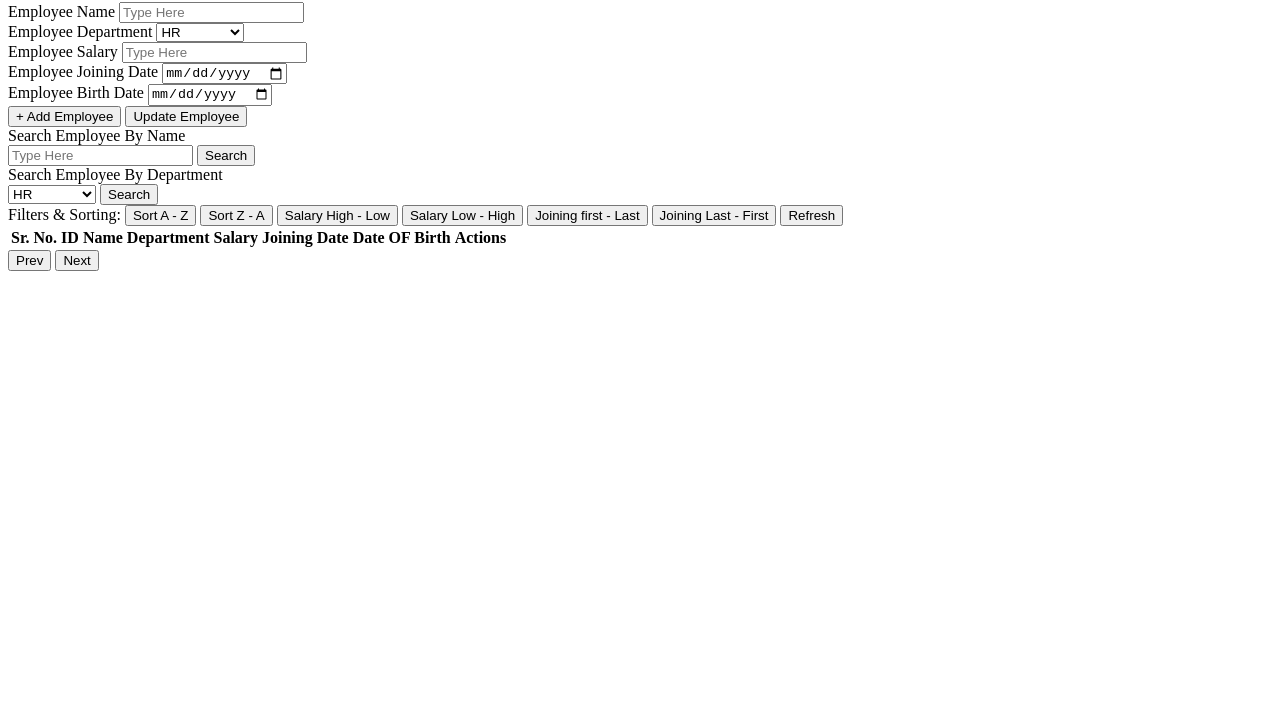
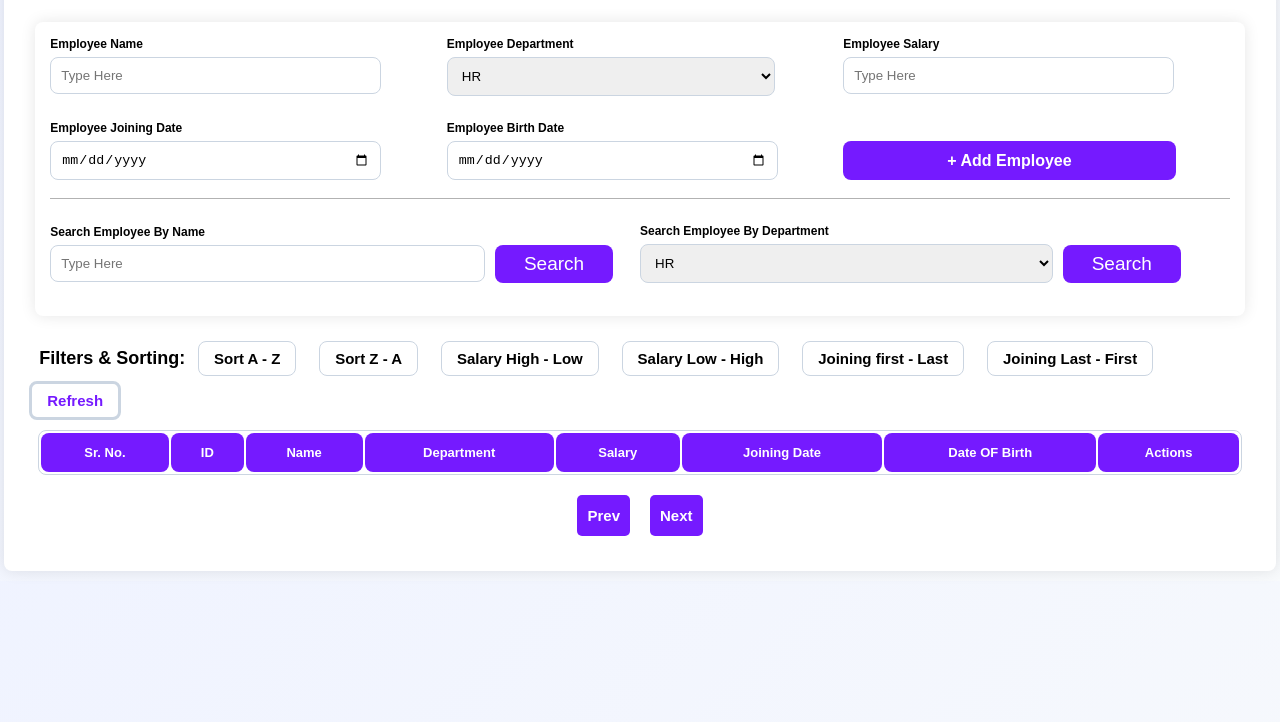
Before and after one commit to webtest3035/EmployeeManagment, a website: page index.html in a window 1280 px wide. Shown: the part 78-800 px from the top of the page. Drawn offline with Linux system fonts and the light colour scheme; no server answers.

Commit message:
css added

```diff
--- a/index.html
+++ b/index.html
@@ -4,6 +4,7 @@
 <head>
     <meta charset="UTF-8">
     <meta name="viewport" content="width=device-width, initial-scale=1.0">
+    <link rel="stylesheet" href="style.css">
     <title>Employee Management Page</title>
 </head>
 
--- a/style.css
+++ b/style.css
@@ -0,0 +1,355 @@
+* {
+    margin: 0;
+    padding: 0;
+}
+
+html {
+    font-size: 62.5%;
+    font-family: Arial, Helvetica, sans-serif;
+}
+
+body {
+    background: linear-gradient(135deg, hsl(226, 100%, 97%), hsl(210, 40%, 98%));
+}
+
+main {
+    width: 97%;
+    max-width: 1280px;
+    margin: 1rem auto;
+    background: white;
+    padding: 1.5rem;
+    border-radius: 1.5rem;
+    box-shadow: 0 0 1.5rem hsla(0, 0%, 0%, 0.1);
+    border-radius: 0.8rem
+}
+
+
+h1 {
+    color: hsl(217, 33%, 17%);
+    margin-bottom: 3rem;
+    text-align: center;
+    font-size: 4rem;
+    font-weight: bold;
+}
+
+.employee-form {
+    display: flex;
+    flex-direction: column;
+    padding: 1.5rem;
+    box-shadow: 0 0 1.5rem hsla(0, 0%, 0%, 0.1);
+    margin: 2rem auto;
+    background: white;
+    width: 95%;
+    border-radius: 0.8rem
+}
+
+.employee-form-one {
+    display: grid;
+    grid-template-columns: 1fr 1fr 1fr;
+    gap: 1rem;
+}
+
+.employee-form-inputs {
+    display: flex;
+    flex-direction: column;
+}
+
+input,
+select {
+    width: 80%;
+    padding: 1rem;
+    border-radius: 0.8rem;
+    border: 0.1rem solid hsl(213, 27%, 84%);
+    margin: 0.6rem 0rem;
+}
+
+#emplyeeDepartment {
+    width: 85%;
+}
+
+label {
+    font-weight: bold;
+    font-size: 1.2rem;
+}
+
+#addEmployee {
+    border-radius: 0.8rem;
+    border: none;
+    background-color: hsl(264, 100%, 55%);
+    color: white;
+    font-weight: bold;
+    font-size: 1.6rem;
+    height: 60%;
+    align-self: flex-end;
+    margin: 0.6rem 0rem;
+    width: 86%;
+}
+
+#addEmployee:hover {
+    background-color: hsl(264, 98%, 50%);
+    box-shadow: 0 0 1.5rem hsla(0, 0%, 0%, 0.1);
+    transition: ease-in-out 0.4s;
+    cursor: pointer;
+}
+
+
+#updateEmployee {
+    display: none;
+    width: 86%;
+    border-radius: 0.8rem;
+    border: none;
+    height: 60%;
+    align-self: flex-end;
+    margin: 0.6rem 0rem;
+    background-color: hsl(264, 100%, 55%);
+    color: white;
+    font-weight: bold;
+    font-size: 1.6rem;
+}
+
+#updateEmployee:hover {
+    background-color: hsl(264, 98%, 50%);
+    box-shadow: 0 0 1.5rem hsla(0, 0%, 0%, 0.1);
+    transition: ease-in-out 0.4s;
+    cursor: pointer;
+}
+
+.employee-form-two {
+    display: flex;
+    margin: 1.2rem 0rem;
+    border-top: 0.1rem solid hsla(0, 0%, 0%, 0.3);
+    padding: 2.5rem 0rem 0rem 0rem;
+    align-items: center;
+}
+
+.employee-form-inputs-Two {
+    display: flex;
+    flex-direction: column;
+    width: 50%;
+}
+
+.employee-form-inputs-Two-inputs {
+    display: flex;
+}
+
+#employeeSearchInput,
+#DepartmentInput {
+    width: 70%;
+}
+
+.DepartmentInputSubmit,
+.employeeSearchInputSubmit {
+
+    background-color: hsl(264, 100%, 55%);
+    font-size: 1.9rem;
+    padding: 0.8rem;
+    color: white;
+    width: 20%;
+    margin: 0rem 1rem;
+    border-radius: 0.8rem;
+    border: none;
+    height: 76%;
+    align-self: center;
+}
+
+.DepartmentInputSubmit:hover,
+.employeeSearchInputSubmit:hover {
+    background-color: hsl(264, 98%, 50%);
+    box-shadow: 0 0 1.5rem hsla(0, 0%, 0%, 0.1);
+    transition: ease-in-out 0.4s;
+    cursor: pointer;
+
+}
+
+.filter-label {
+    font-size: 1.8rem;
+    font-weight: bold;
+    margin-left: 2rem;
+}
+
+.filter-button {
+    font-size: 1.5rem;
+    padding: 0.8rem 1.5rem;
+    border-radius: 0.8rem;
+    border: 0.1rem solid hsl(213, 27%, 84%);
+    background-color: white;
+    margin: 0.5rem 1rem;
+    font-weight: bold;
+}
+
+.filter-button:hover {
+    background-color: hsl(264, 100%, 55%);
+    color: white;
+    font-weight: bold;
+    box-shadow: 0 0 1.5rem hsla(0, 0%, 0%, 0.1);
+    transition: ease-in-out 0.4s;
+    cursor: pointer;
+
+}
+
+.refresh-button {
+    margin: 0.5rem 1rem;
+    font-size: 1.5rem;
+    padding: 0.8rem 1.5rem;
+    border-radius: 0.8rem;
+    border: 0.3rem solid hsl(213, 27%, 84%);
+    background-color: white;
+    color: hsl(264, 100%, 55%);
+    margin: 0rem 1rem;
+    font-weight: bold;
+}
+
+.refresh-button:hover {
+    background-color: hsl(264, 100%, 55%);
+    color: white;
+    font-weight: bold;
+    box-shadow: 0 0 1.5rem hsla(0, 0%, 0%, 0.1);
+    transition: ease-in-out 0.4s;
+    cursor: pointer;
+
+}
+
+table {
+    width: 97%;
+    margin: 1rem auto;
+    border-radius: 0.8rem;
+    border: 0.1rem solid hsl(213, 27%, 84%);
+
+}
+
+thead {
+    border-radius: 0.8rem;
+}
+
+thead tr {
+    border-radius: 0.8rem;
+}
+
+tbody tr:hover {
+    background: hsl(214, 95%, 93%);
+    transition: ease-in-out 0.4s;
+}
+
+thead tr th {
+    border-radius: 0.8rem;
+}
+
+thead tr th {
+    border-radius: 0.8rem;
+}
+
+th {
+    background-color: hsl(264, 100%, 55%);
+    padding: 1.2rem;
+    text-align: center;
+    overflow: hidden;
+    color: white;
+    font-size: 1.3rem;
+    border: none;
+}
+
+td {
+    text-align: center;
+    font-size: 1.8rem;
+    padding: 0.8rem;
+}
+
+tr:nth-child(even) {
+    background-color: hsl(0, 0%, 95%);
+}
+
+.editEmployee {
+    background-color: hsl(120, 70%, 42%);
+    font-size: 1.5rem;
+    padding: 0.5rem 0.8rem;
+    border: none;
+    border-radius: 0.8rem;
+    color: white;
+    margin-right: 1rem;
+    cursor: pointer;
+}
+
+.editEmployee:hover {
+    box-shadow: 0 0 1.5rem hsla(0, 0%, 0%, 0.3);
+    background-color: hsl(120, 70%, 39%);
+    transition: ease-in-out 0.4s;
+}
+
+.deleteEmployee {
+    background-color: hsl(0, 80%, 50%);
+    font-size: 1.5rem;
+    padding: 0.5rem 0.8rem;
+    border: none;
+    border-radius: 0.8rem;
+    color: white;
+    margin-right: 1rem;
+    cursor: pointer;
+}
+
+.deleteEmployee:hover {
+    box-shadow: 0 0 1.5rem hsla(0, 0%, 0%, 0.3);
+    background-color: hsl(0, 100%, 44%);
+    transition: ease-in-out 0.4s;
+}
+
+.pagination {
+    margin: 1rem auto;
+    padding: 1rem;
+    display: flex;
+    justify-content: center;
+}
+
+.paginationButtons {
+    padding: 1.2rem 1rem;
+    border-radius: 0.5rem;
+    border: none;
+    font-size: 1.5rem;
+    background-color: hsl(264, 100%, 55%);
+    color: white;
+    cursor: pointer;
+    font-weight: bold;
+    display: flex;
+    align-self: flex-end;
+    margin: 0rem 1rem;
+}
+
+@media (max-width: 65rem) {
+
+    html {
+        font-size: 50%;
+    }
+
+}
+
+@media (max-width: 50rem) {
+
+    html {
+        font-size: 37.5%;
+    }
+
+    input,
+    label,
+    select {
+        font-size: 1.5rem;
+    }
+
+}
+
+@media (max-width: 38.5rem) {
+
+    html {
+        font-size: 23%;
+    }
+
+    input,
+    label,
+    select {
+        font-size: 2rem;
+    }
+
+    .employee-form-one {
+        display: grid;
+        grid-template-columns: 1fr 1fr;
+    }
+
+}
```
